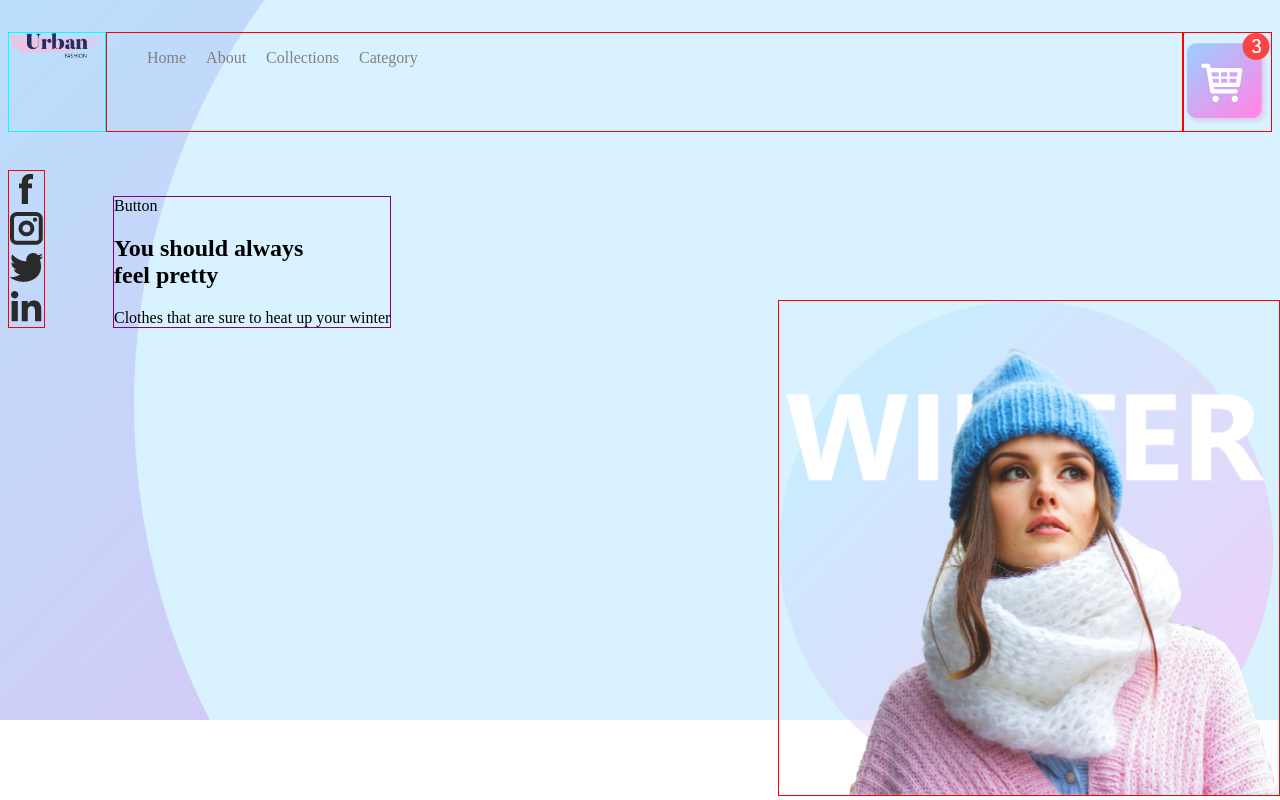
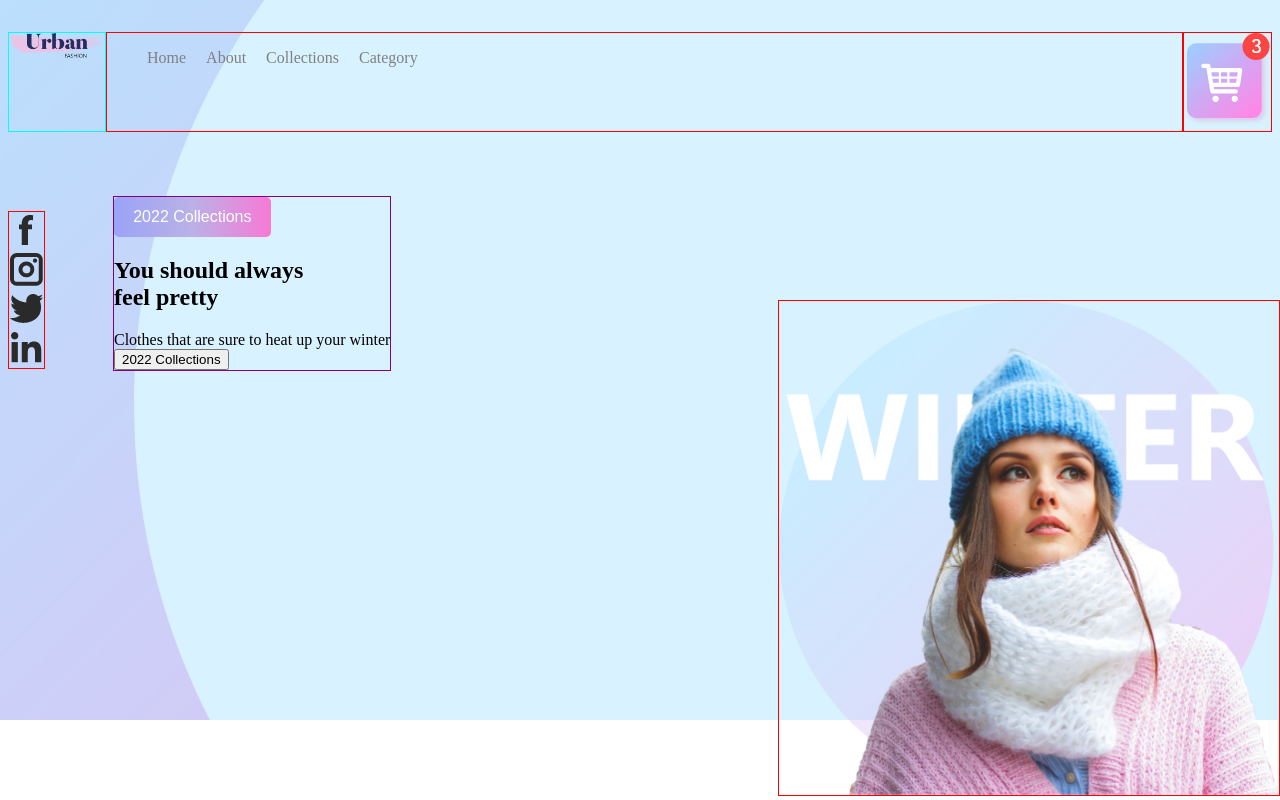
Before and after one commit to RomanPopyk/UrbanFashionWebsite, a plain HTML site: page index.html in a window 1280 px wide. Drawn offline with Linux system fonts and the light colour scheme.

Commit message:
continue making a website

```diff
--- a/index.html
+++ b/index.html
@@ -49,13 +49,14 @@
         </ul>
     </aside>
     <main>
-        <div>Button</div>
+        <input type="button" class="button-collections" value="2022 Collections" onclick="location.href='2022-collections.html'">
         <h2>You should always
             <br>feel pretty</h2>
         <div>Clothes that are sure to heat up your winter</div>
         <div class="main-image-container">
             <img src="files/img.png" alt="Woman wearing winter urban clothing">
         </div>
+        <input type="button" class="back" value="2022 Collections" onclick="location.href='page1.html'">
     </main>
     <footer>
 
--- a/style.css
+++ b/style.css
@@ -70,3 +70,17 @@ li {
     width: 500px;
     border: 1px red solid;
 }
+/* Buttons */
+.button-collections {
+    color:white;
+    background-image: linear-gradient(to right, #9BA3F7, #BAB1E7, #F879D5);
+    cursor: pointer;
+    border: none;
+    border-radius: 5px;
+    padding: 0.7rem 1.2rem;
+    font-size: 1rem;
+}
+.button-collections:hover {
+    background: white;
+    opacity: 0.1;
+}
```
